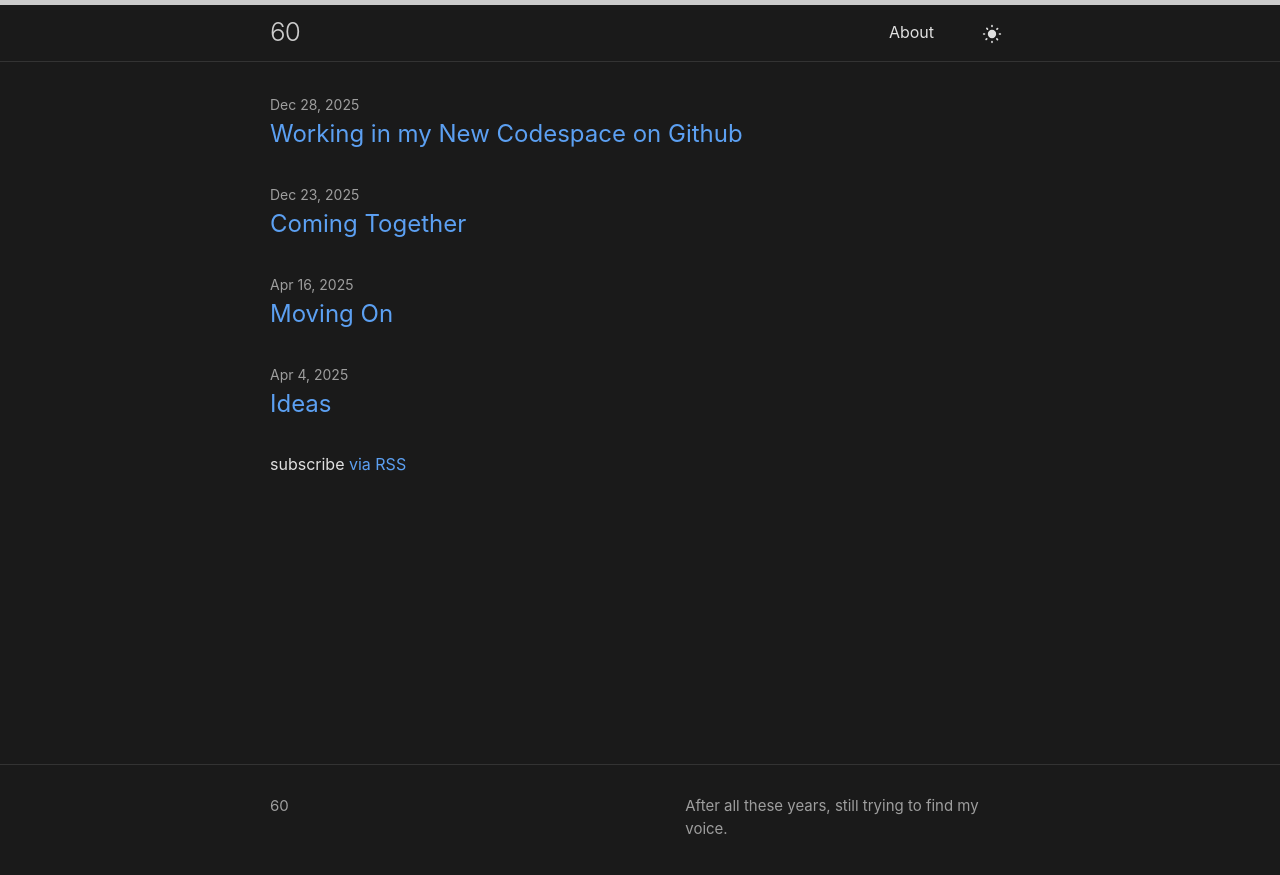
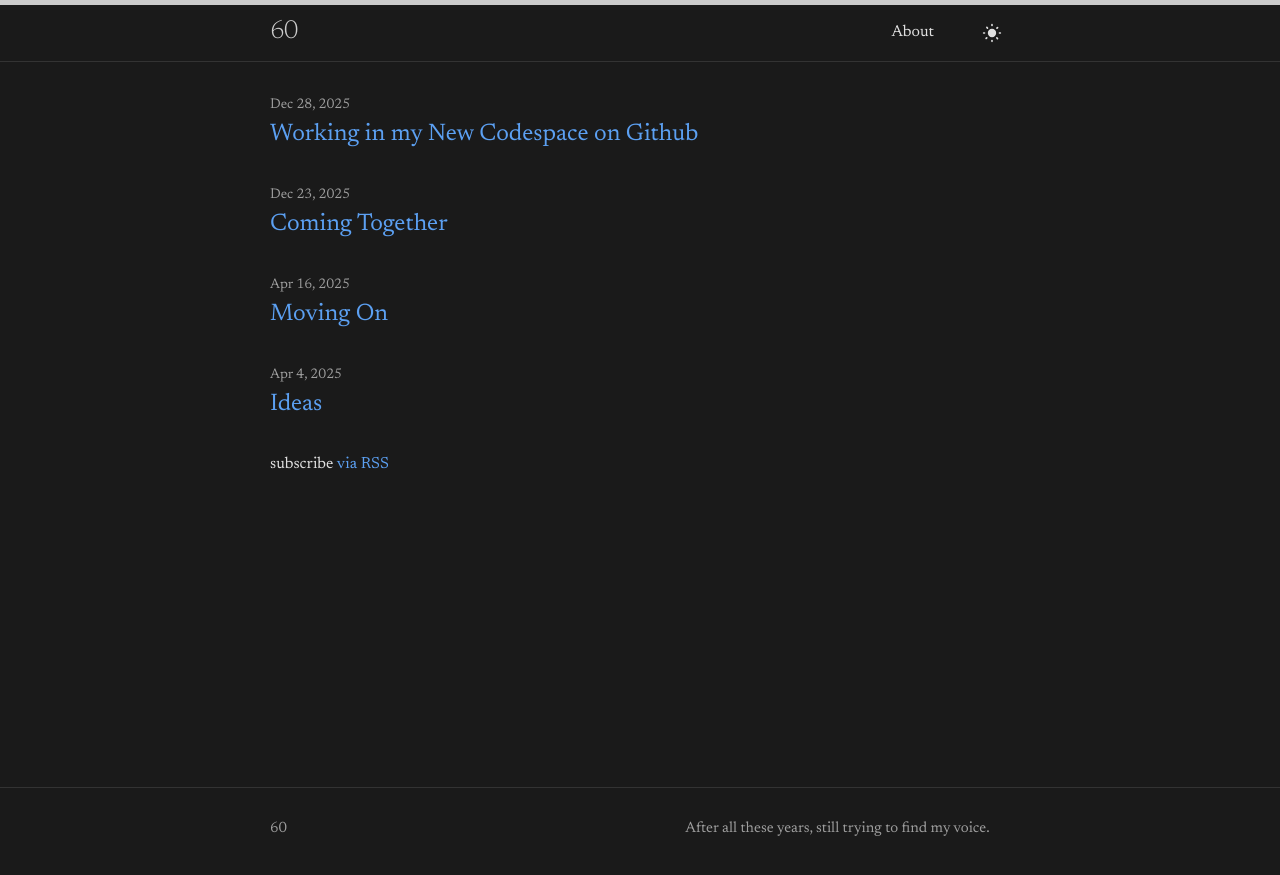
Before and after one commit to figart/60, a Jekyll site: the page built from index.markdown, in a window 1280 px wide. Shown: the top 875 px of the page. Built offline with Jekyll 4.4.1, drawn with Linux system fonts in a browser that asks for light colours.

Commit message:
Change site font to Newsreader
Co-Authored-By: Claude Opus 4.5 <noreply@anthropic.com>

```diff
--- a/_includes/head.html
+++ b/_includes/head.html
@@ -3,6 +3,9 @@
   <meta http-equiv="X-UA-Compatible" content="IE=edge">
   <meta name="viewport" content="width=device-width, initial-scale=1">
   {%- seo -%}
+  <link rel="preconnect" href="https://fonts.googleapis.com">
+  <link rel="preconnect" href="https://fonts.gstatic.com" crossorigin>
+  <link href="https://fonts.googleapis.com/css2?family=Newsreader:ital,opsz,wght@0,6..72,200..800;1,6..72,200..800&display=swap" rel="stylesheet">
   <script>
     // Initialize theme before page render to prevent flash
     (function() {
--- a/_sass/minima.scss
+++ b/_sass/minima.scss
@@ -2,7 +2,7 @@
 
 // Define defaults for each variable.
 
-$base-font-family: -apple-system, BlinkMacSystemFont, "Segoe UI", Roboto, Helvetica, Arial, sans-serif, "Apple Color Emoji", "Segoe UI Emoji", "Segoe UI Symbol" !default;
+$base-font-family: "Newsreader", Georgia, "Times New Roman", serif !default;
 $base-font-size:   16px !default;
 $base-font-weight: 400 !default;
 $small-font-size:  $base-font-size * 0.875 !default;
```
